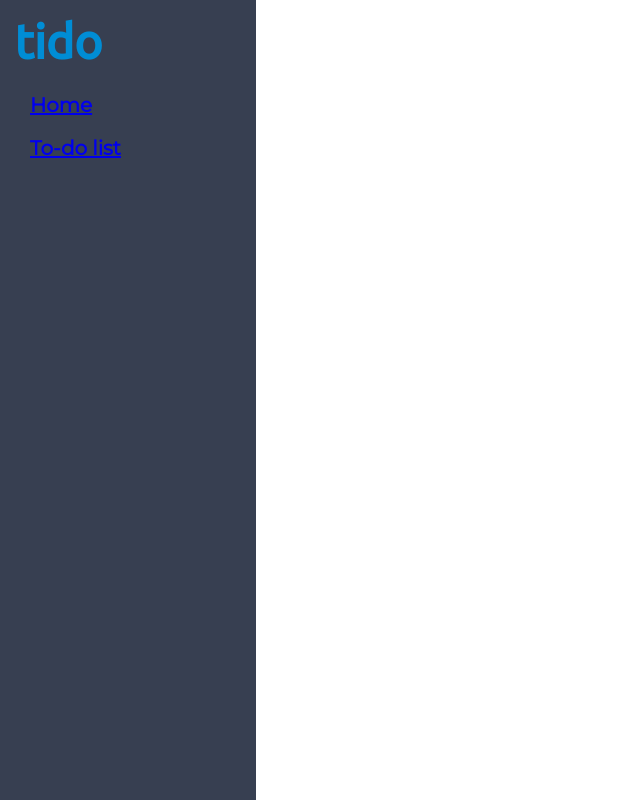
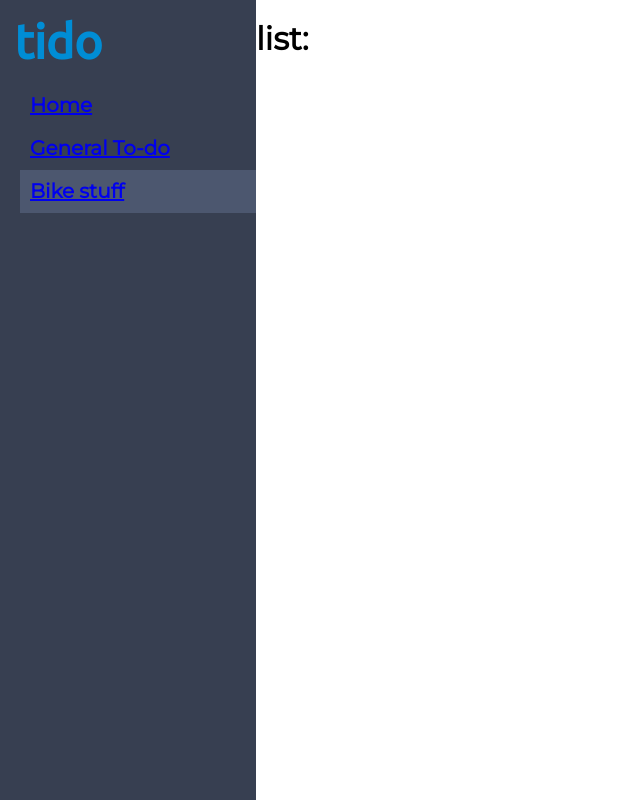
Before and after one commit to prescarlton/tido, a React (Create React App) app: page /list/4accb4a4-3052-4eba-9e25-3a04d202cc3c/ in a window 1280 px wide. Shown: the whole page, without its empty margins (0-640 px from the left). Built offline with nearby package versions, Linux system fonts and the light colour scheme.

Commit message:
sidebar now updates w/ created lists
started work on individual pages to view each list, have ID being passed to page thru react-router

```diff
--- a/src/components/organisms/Sidebar.js
+++ b/src/components/organisms/Sidebar.js
@@ -1,20 +1,35 @@
 import React from 'react';
 import { NavLink } from 'react-router-dom';
-
-const Sidebar = () => {
+import { connect } from 'react-redux';
+const Sidebar = (props) => {
+    console.log(props);
     return (
         <div className='sidebar'>
             <h2 className='sidebar__appTitle'>tido</h2>
             <div className='sidebar__navMenu'>
                 <NavLink to='/' activeClassName='sidebar__navItem--active' className='sidebar__navItem' exact>Home</NavLink>
-                <NavLink to='/todo' activeClassName='sidebar__navItem--active' className='sidebar__navItem' >To-do list</NavLink>
-                {/* <NavLink to='/work' activeClassName='sidebar__navItem--active' className='sidebar__navItem' >Work Tasks</NavLink> */}
+                {props.lists.map((list) => {
+                    // get listName from list data
+                    const listName = list.listName;
+                    const listID = list.id;
+                    console.log(listName);
+                    return (
+                        <NavLink to={`/list/${listID}/`} key={listName} activeClassName='sidebar__navItem--active' className='sidebar__navItem'>{listName}</NavLink>
+                    )
+                })}
             </div>
             <ul className='sidebar__bottomBar'>
-
+                {/* TODO lol */}
             </ul>
         </div>
     )
 };
 
-export default Sidebar;
+const mapStateToProps = (state) => {
+    return {
+        lists: state.lists
+    }
+}
+
+
+export default connect(mapStateToProps)(Sidebar);
--- /dev/null
+++ b/src/components/pages/ListPage.js
@@ -0,0 +1,12 @@
+import React from 'react';
+
+const ListPage = (props) => {
+    console.log(props);
+    return (
+        <div>
+            <h1>list:</h1>
+        </div>
+    )
+};
+
+export default ListPage
--- a/src/routers/AppRouter.js
+++ b/src/routers/AppRouter.js
@@ -4,6 +4,7 @@ import Sidebar from '../components/organisms/Sidebar';
 import TodoList from '../components/pages/TodoList';
 
 import HomePage from '../components/pages/HomePage';
+import ListPage from '../components/pages/ListPage';
 
 const AppRouter = () => (
     <BrowserRouter>
@@ -11,7 +12,7 @@ const AppRouter = () => (
             <Sidebar />
             <Switch>
                 <Route path='/' component={HomePage} exact />
-                <Route path='/todo' component={TodoList} />
+                <Route path='/list/:listID' component={ListPage}/>
             </Switch>
 
     </BrowserRouter>
```
